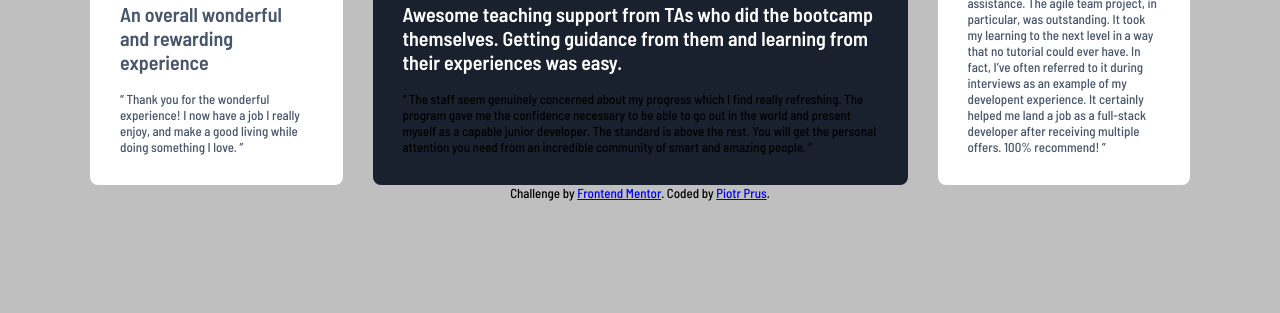
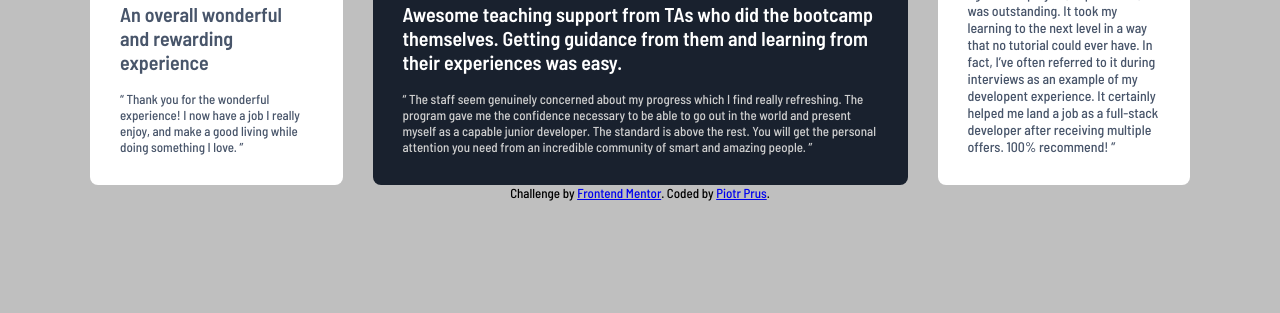
Before and after one commit to Piotrek1994/Testimonials-grid-section-main, a plain HTML site: page index.html in a window 1280 px wide. Shown: the part 487-800 px from the top of the page. Drawn offline with Linux system fonts and the light colour scheme.

Commit message:
Styling finished

```diff
--- a/main.css
+++ b/main.css
@@ -64,6 +64,7 @@ body {
 	background-color: hsl(219, 29%, 14%);
 	grid-column-start: 2;
 	grid-column-end: 4;
+	color: hsl(0, 0%, 81%);
 }
 .modal-five {
 	grid-row-start: 1;
@@ -71,6 +72,7 @@ body {
 	grid-column-start: 4;
 	grid-column-end: 5;
 	color: hsl(217, 19%, 35%);
+	font-size: 13.9px;
 }
 
 .modal-img {
```
